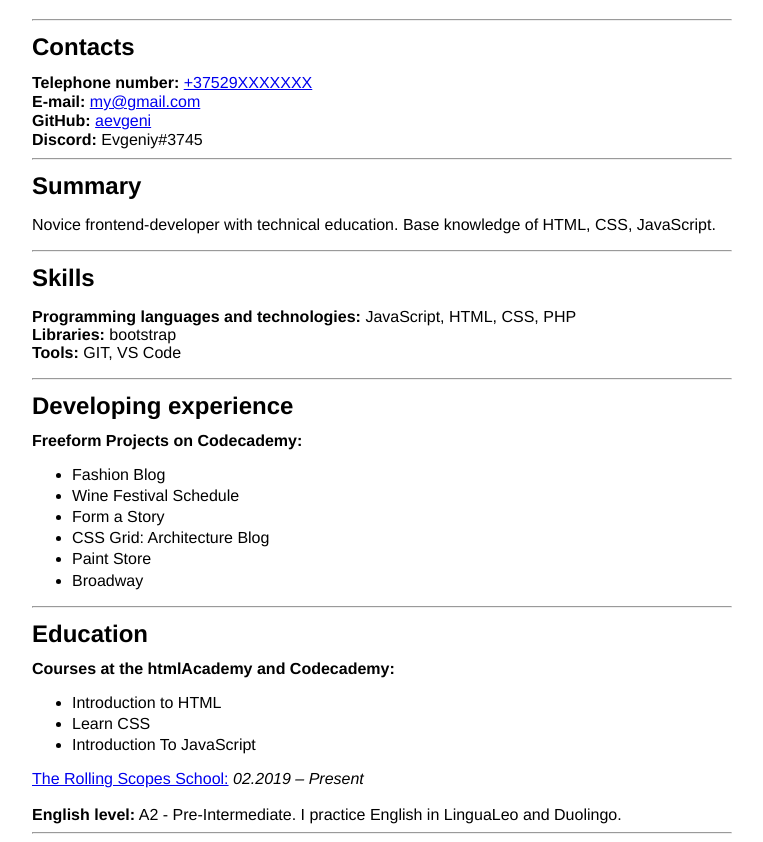
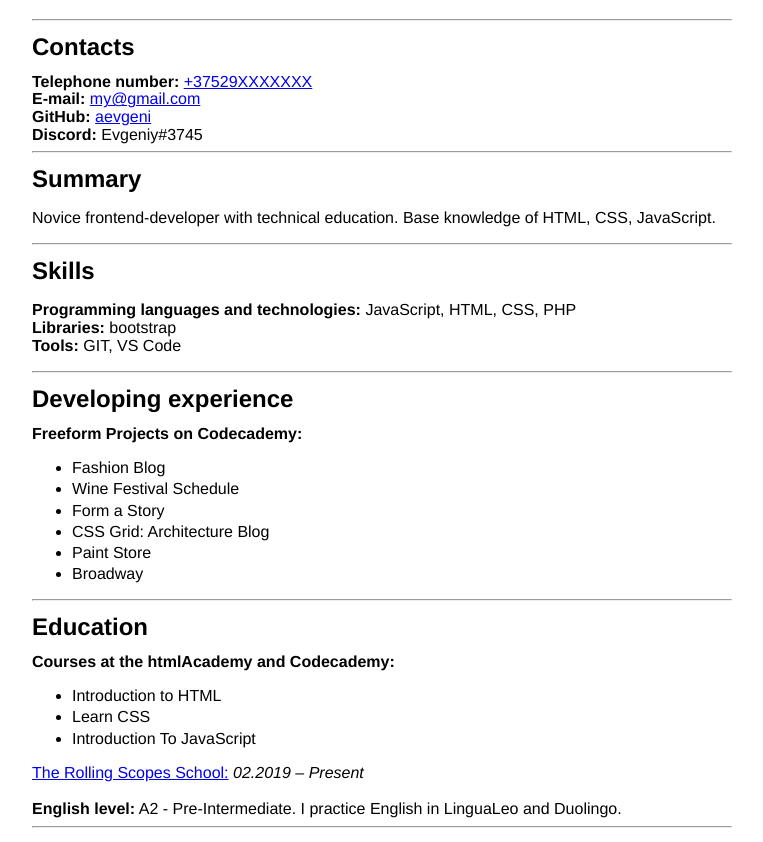
Before and after one commit to aevgeni/rsschool-2019Q1-cv, a plain HTML site: page index.html in a window 1280 px wide. Shown: the part 87-929 px from the top of the page, without its empty margins (258-1021 px from the left). Drawn offline with Linux system fonts and the light colour scheme.

Commit message:
style: change line-height for contacts

```diff
--- a/style.css
+++ b/style.css
@@ -16,5 +16,5 @@ li {
 }
 
 .contacts {
-    line-height: 1.2em;
+    line-height: 1.1em;
 }
```
